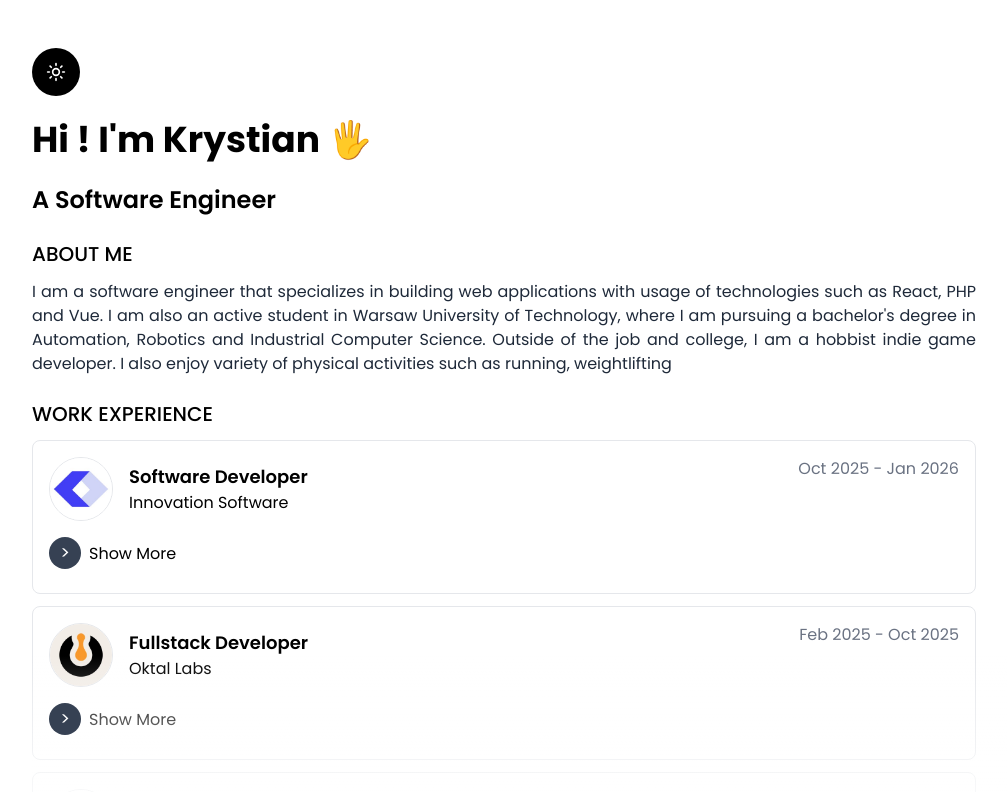
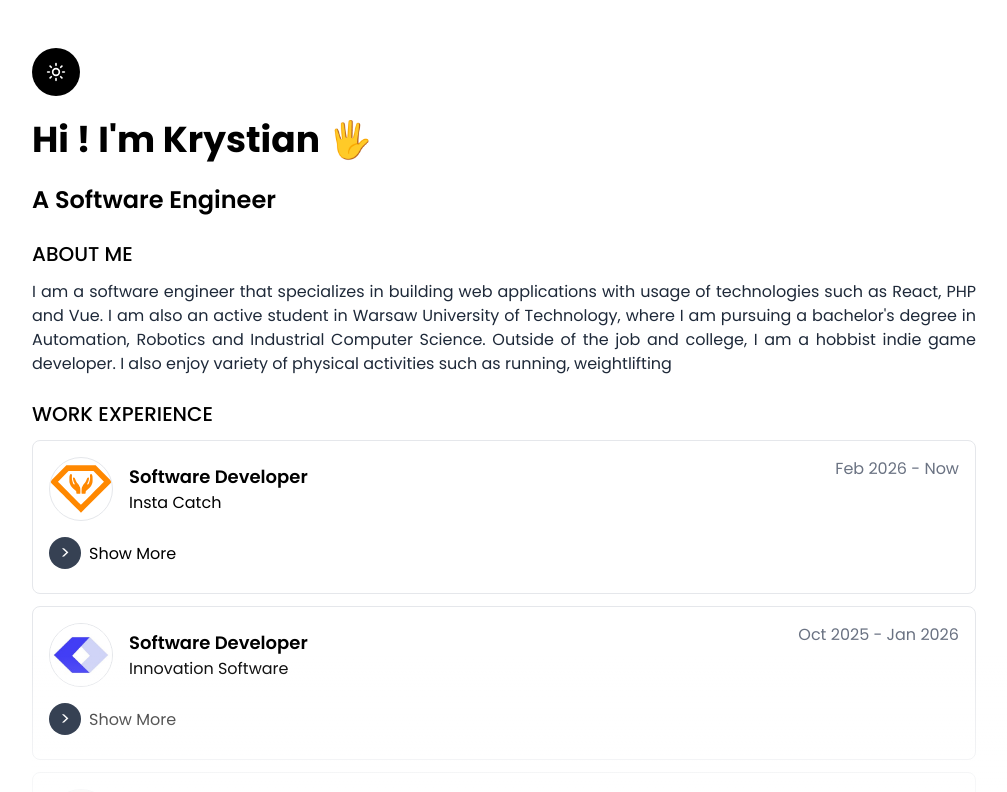
Before and after one commit to krystiano13/new-portfolio, a React (Vite) app: page / in a window 1280 px wide. Shown: the top 792 px of the page, without its empty margins (136-1143 px from the left). Built offline with nearby package versions, Linux system fonts and the light colour scheme.

Commit message:
feat: add new work section item

```diff
--- a/src/components/experience-section/work-section.ts
+++ b/src/components/experience-section/work-section.ts
@@ -1,4 +1,5 @@
 import logo from "../../assets/logo1.webp";
+import icLogo from "../../assets/ic.svg";
 import oktalLogo from "../../assets/oktal_labs_logo.jpeg";
 import innovationLogo from "../../assets/innovation.jpg";
 
@@ -7,6 +8,14 @@ import type { Section } from "./types/section.ts";
 export const workSection: Section = {
   title: "WORK EXPERIENCE",
   elements: [
+    {
+      title: "Software Developer",
+      subtitle: "Insta Catch",
+      date: "Feb 2026 - Now",
+      logoSrc: icLogo,
+      logoAlt: "Insta Catch logo",
+      description: "Worked on the development of the complete digital ecosystem for Insta Catch, including three dedicated mobile applications for breeders, agents, and employees, a web management platform, and a modern landing page. Contributed to frontend and system development focused on workforce management, farm operations, job scheduling, real-time order handling, QR-based attendance tracking, and communication between all user roles within the platform. Participated in designing responsive UI/UX solutions, optimizing user flows, and implementing scalable features across mobile and web environments."
+    },
     {
       title: "Software Developer",
       subtitle: "Innovation Software",
```
Also changed, not shown: src/assets/ic.svg (added).
